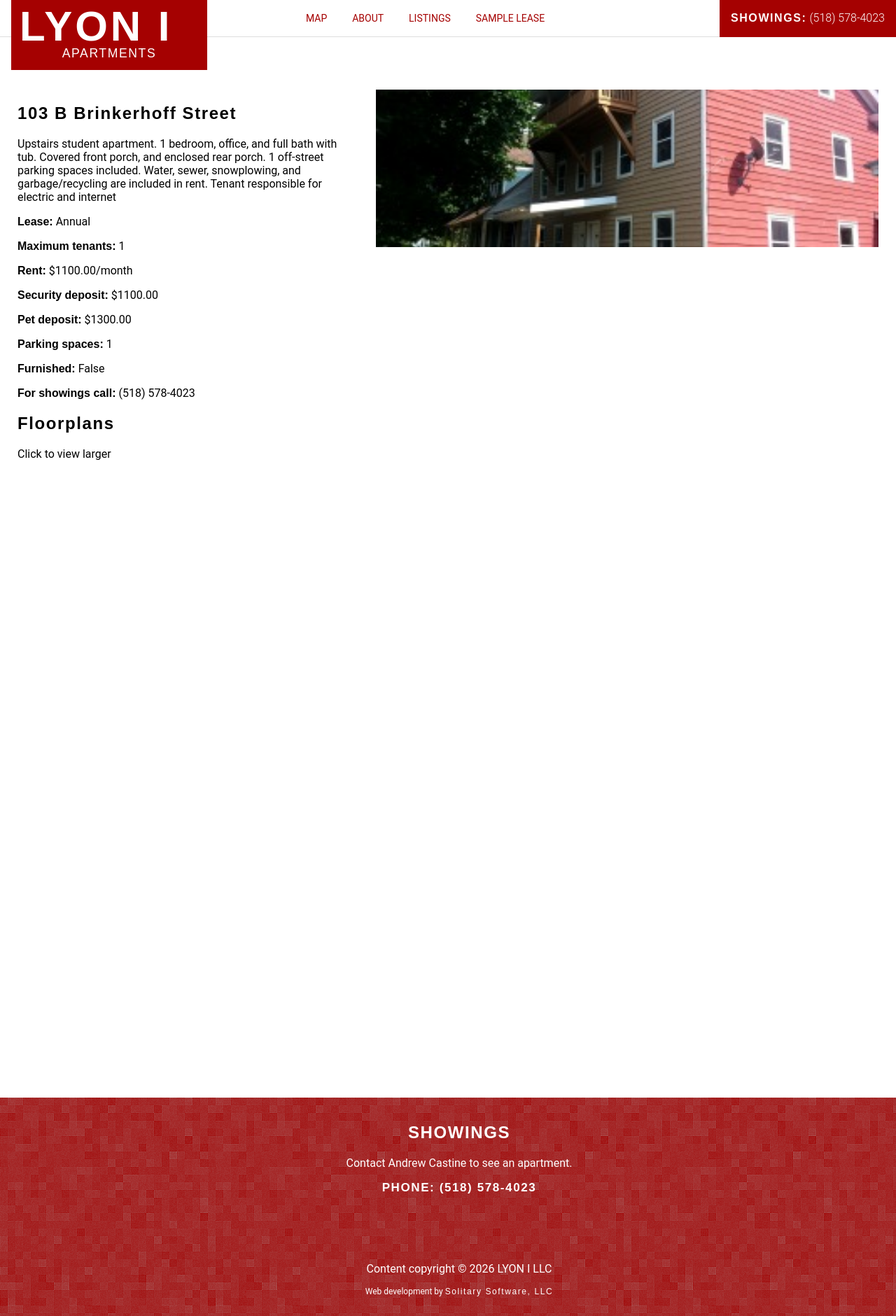
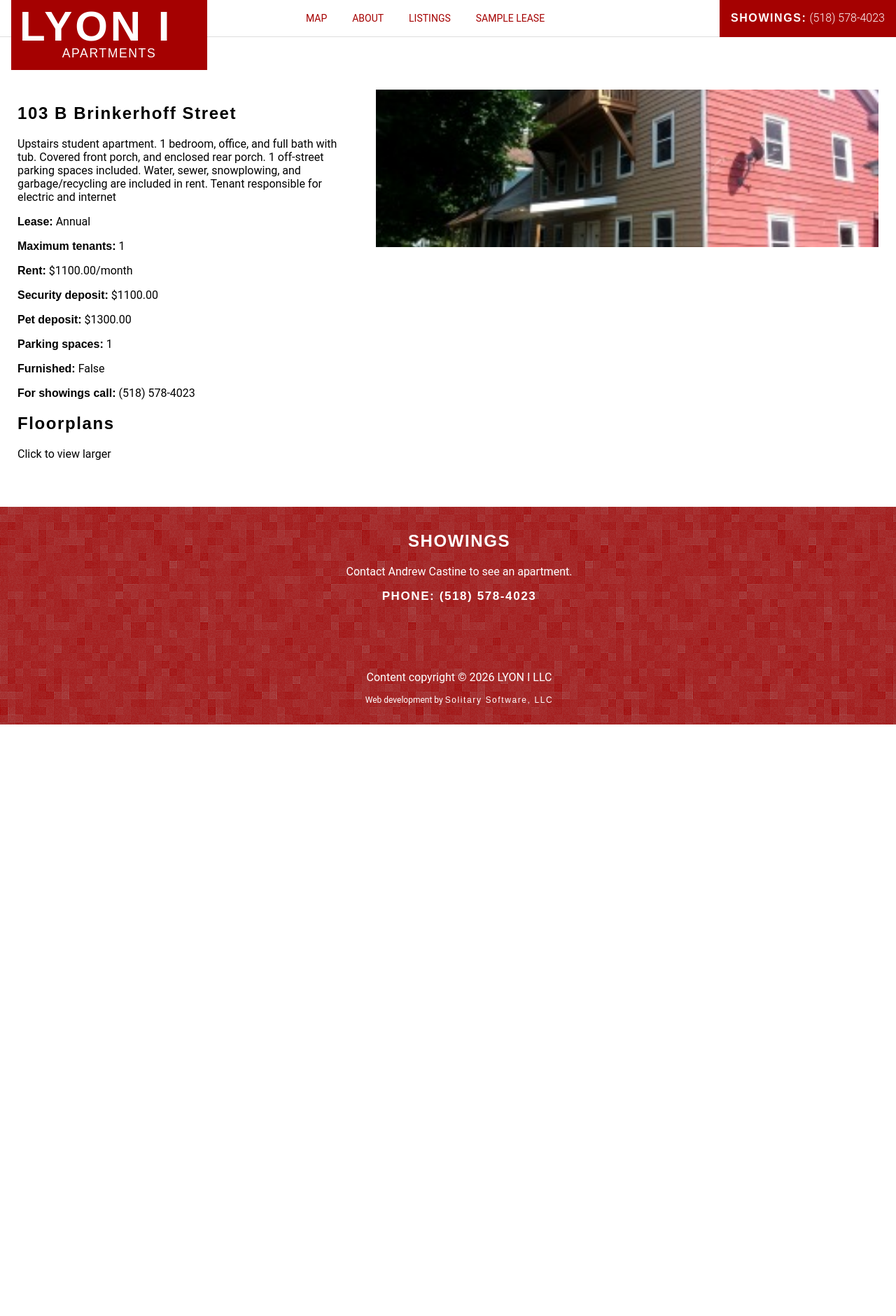
Before and after one commit to cssidy/psh, a Jekyll site: the page built from _apartments/103B.md, in a window 1280 px wide. Shown: the whole page at 70% size. Built offline with Jekyll 4.4.1, drawn with Linux system fonts in a browser that asks for light colours; after the commit the page ends 1035 px from its top, so only the background shows below that.

Commit message:
fix image gallery rows to auto

```diff
--- a/assets/css/main.css
+++ b/assets/css/main.css
@@ -45,7 +45,7 @@ nav {
   width: 100%;
   z-index: 10;
   display: flex;
-  padding: 1rem 0 .25rem 1rem;
+  padding: 1rem 0 .06rem 1rem;
   flex-wrap: wrap;
   flex-direction: column;
 }
@@ -106,7 +106,7 @@ nav ul li {
   order: 3;
   align-items: flex-end;
   text-align: right;
-
+  padding: 0 1rem;
 }
 .secondary-nav li {
   font-weight: 300;
@@ -127,6 +127,8 @@ nav ul li {
 .footer {
   width: 50%;
   margin-right: 50%;
+  background-image: url("../images/bright-squares.png");
+  background-color: #A50101;
   color: #fff;
   font-weight: 900;
 }
@@ -141,6 +143,7 @@ footer a {
   font-weight: 900;
   font-size: 17px;
   letter-spacing: .1rem;
+  color: #fff;
 }
 .inner-footer {
   text-align: center;
@@ -183,7 +186,7 @@ footer a {
 .image-gallery {
   display: grid;
   grid-template-columns: repeat(auto-fit, minmax(150px, 1fr));
-  grid-template-rows: repeat(6, minmax(100px, 225px));
+  grid-auto-rows: minmax(100px, 225px);
   grid-gap: .5rem;
   grid-auto-flow: dense;
 }
```
